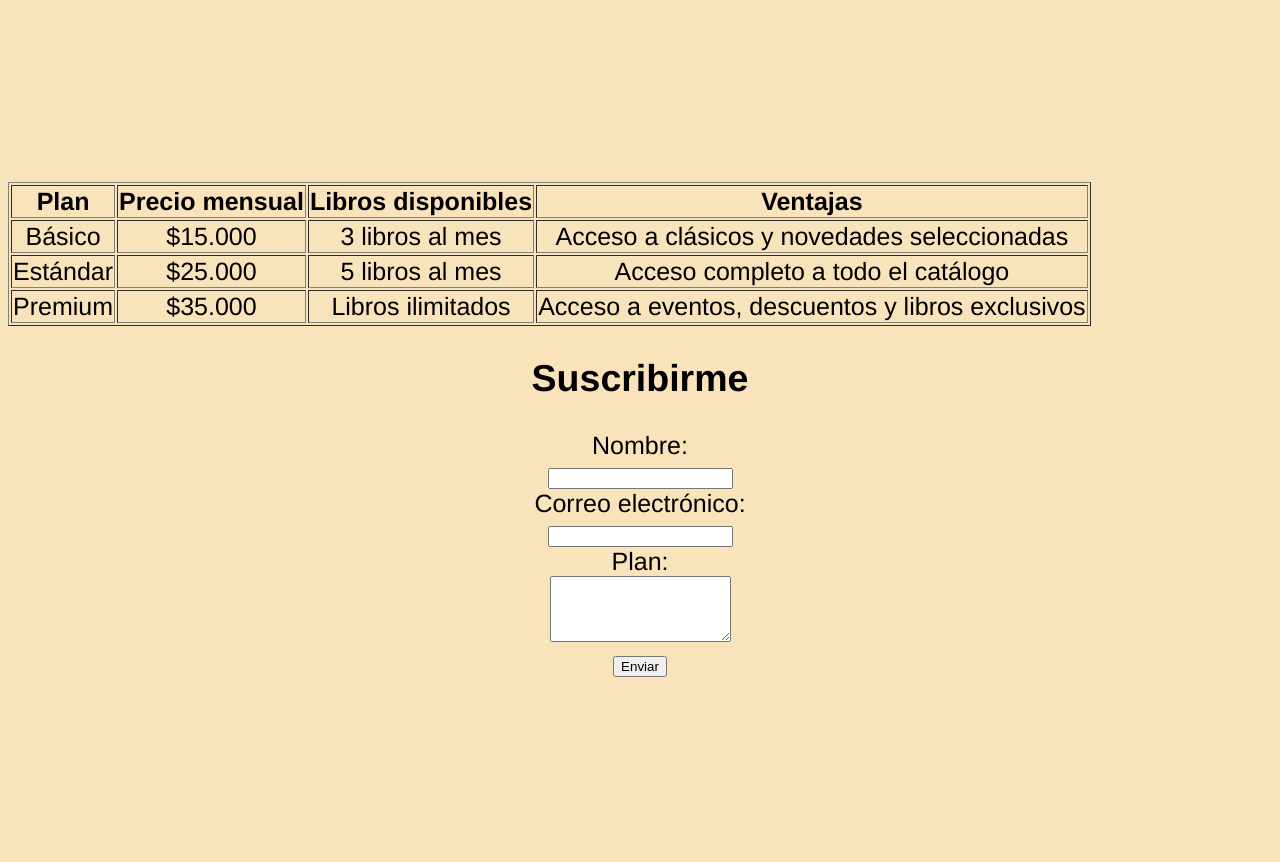
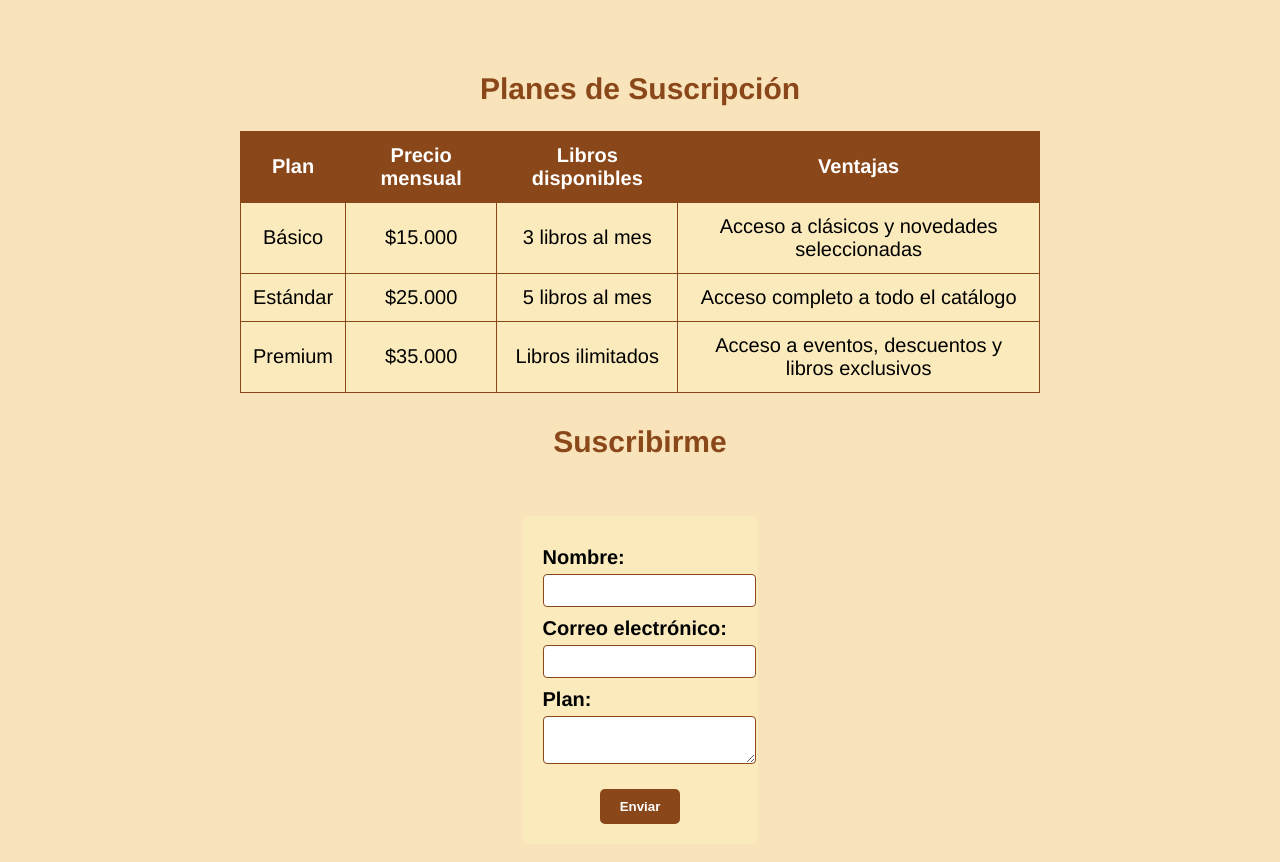
Before and after one commit to TorxxProg/Libreria_prisma, a plain HTML site: page suscripciones.html in a window 1280 px wide. Before the commit the page ends 800 px from the top, so only its background shows below. Drawn offline with Linux system fonts and the light colour scheme.

Commit message:
Actualización de css completo para la página

```diff
--- a/styles.css
+++ b/styles.css
@@ -1,37 +1,172 @@
-.fondoprisma{
+/* ======= ESTILOS GENERALES ======= */
+
+body {
+    background-color: rgba(236, 173, 56, 0.342);
+    font-family: 'Franklin Gothic Medium', 'Arial Narrow', Arial, sans-serif;
+    text-align: center;
+    font-size: 22px;
+    padding: 2rem;
+  }
+
+  /* ======= ENCABEZADOS ======= */
+
+  h1 {
+    color: rgb(203, 123, 18);
+  }
+
+  h2 {
+    color: #8a471a; /* Tono cálido y visible */
+    margin-bottom: 1rem;
+  }
+
+  /* ======= FONDO ESPECÍFICO DE INDEX ======= */
+  .fondoprisma {
     background-image: url(images/libreriaPrisma.png);
-    padding: 2rem 1rem;
-}
-.contemporaneas{
-    background-color:bisque ;
+    background-size: cover;
+    background-position: center;
+    min-height: 100vh;
+  }
+
+  /* ======= LINKS ======= */
+
+  a {
+    color: rgb(251, 235, 188);
+    text-decoration: none;
+    font-weight: bold;
+  }
+
+  a:hover {
+    text-decoration: underline;
+  }
+
+  /* ======= BOTONES ======= */
+
+  .boton {
+    display: inline-block;
+    background-color: #8a471a;
+    color: #fff;
+    padding: 10px 20px;
+    text-decoration: none;
+    border-radius: 5px;
+    font-weight: bold;
+    transition: background-color 0.3s ease;
+    margin-top: 10px;
+  }
+
+  .boton:hover {
+    background-color: #703611;
+  }
+
+  /* ======= TABLAS ======= */
+
+  table {
+    margin: 0 auto;
+    border-collapse: collapse;
+    width: 90%;
+    max-width: 800px;
+    background-color: rgb(251, 235, 188);
+  }
+
+  table th,
+  table td {
+    border: 1px solid #8a471a;
+    padding: 12px;
     text-align: center;
-    font-family: 'Franklin Gothic Medium', 'Arial Narrow', Arial, sans-serif;
+  }
+
+  table th {
+    background-color: #8a471a;
+    color: #fff;
+  }
+
+  /* ======= FORMULARIOS ======= */
+
+  form {
+    margin-top: 2rem;
+    background-color: rgb(251, 235, 188);
+    padding: 20px;
+    border-radius: 8px;
+    display: inline-block;
+    text-align: left;
+  }
+
+  form label {
+    display: block;
+    margin-top: 10px;
+    font-weight: bold;
+  }
+
+  form input,
+  form textarea {
+    width: 100%;
+    padding: 8px;
+    margin-top: 5px;
+    border: 1px solid #8a471a;
+    border-radius: 4px;
+  }
+
+  form button {
+    display: block;
+    margin: 20px auto 0 auto;
+    padding: 10px 20px;
+    background-color: #8a471a;
+    color: #fff;
+    border: none;
+    border-radius: 5px;
+    font-weight: bold;
+    cursor: pointer;
+    transition: background-color 0.3s ease;
+  }
+
+  form button:hover {
+    background-color: #703611;
+  }
+
+  /* ======= SECCIONES DE CATEGORÍAS ======= */
+
+  .contemporaneas,
+  .superacion,
+  .noFiccion,
+  .ficcPopular,
+  .clasicUniversales {
+    background-color: bisque;
+    text-align: center;
     font-size: medium;
-}
-.superacion{
-    background-color:bisque ;
-    text-align: center;
-    font-family: 'Franklin Gothic Medium', 'Arial Narrow', Arial, sans-serif;
-    font-size: medium;
-}
-.noFiccion{
-    background-color:bisque ;
-    text-align: center;
-    font-family: 'Franklin Gothic Medium', 'Arial Narrow', Arial, sans-serif;
-    font-size: medium;
-}
-.ficcPopular{
-    background-color:bisque ;
-    text-align: center;
-    font-family: 'Franklin Gothic Medium', 'Arial Narrow', Arial, sans-serif;
-    font-size: medium;
+    margin: 1rem auto;
+    padding: 1rem;
+    border-radius: 8px;
+    max-width: 800px;
+  }
 
-}.clasicUniversales{
-    background-color:bisque ;
-    text-align: center;
-    font-family: 'Franklin Gothic Medium', 'Arial Narrow', Arial, sans-serif;
-    font-size: medium;
-}
-.noFiccion h2{
+  /* Color específico para h2 en noFiccion */
+  .noFiccion h2 {
     color: rgb(126, 34, 1);
-}
+  }
+
+  /* ======= FOOTER ======= */
+
+  .finalDePag {
+    margin-top: 3rem;
+    color: aliceblue;
+  }
+
+  /* ======= RESPONSIVE ======= */
+
+  @media (max-width: 600px) {
+    body {
+      padding: 1rem;
+      font-size: 18px;
+    }
+
+    table {
+      width: 100%;
+    }
+
+    form {
+      width: 100%;
+    }
+
+    .boton {
+      width: 100%;
+    }
+  }
--- a/suscripciones.html
+++ b/suscripciones.html
@@ -1,28 +1,100 @@
 <!DOCTYPE html>
-<html lang="en">
+<html lang="es">
 <head>
-    <meta charset="UTF-8">
-    <meta name="viewport" content="width=device-width, initial-scale=1.0">
+  <meta charset="UTF-8" />
+  <meta name="viewport" content="width=device-width, initial-scale=1.0" />
+  <title>Planes de Suscripción</title>
+
   <style>
-       body{
-        background-color:rgba(236, 173, 56, 0.342);
+    body {
+      background-color: rgba(236, 173, 56, 0.342);
       text-align: center;
       font-family: 'Franklin Gothic Medium', 'Arial Narrow', Arial, sans-serif;
-        font-size: 25px;
+      font-size: 20px;
+      padding: 2rem;
     }
 
+    table {
+      margin: 0 auto;
+      border-collapse: collapse;
+      width: 90%;
+      max-width: 800px;
+      background-color: rgb(251, 235, 188);
+    }
+
+    th, td {
+      border: 1px solid #8a471a;
+      padding: 12px;
+      text-align: center;
+    }
+
+    th {
+      background-color: #8a471a;
+      color: #fff;
+    }
+
+    h2 {
+      color: #8a471a;
+      margin-top: 2rem;
+    }
+
+    form {
+      margin-top: 2rem;
+      background-color: rgb(251, 235, 188);
+      padding: 20px;
+      border-radius: 8px;
+      display: inline-block;
+      text-align: left;
+    }
+
+    label {
+      display: block;
+      margin-top: 10px;
+      font-weight: bold;
+    }
+
+    input, textarea {
+      width: 100%;
+      padding: 8px;
+      margin-top: 5px;
+      border: 1px solid #8a471a;
+      border-radius: 4px;
+    }
+
+    button {
+      display: block;
+      margin: 20px auto 0 auto;
+      padding: 10px 20px;
+      background-color: #8a471a;
+      color: #fff;
+      border: none;
+      border-radius: 5px;
+      font-weight: bold;
+      cursor: pointer;
+      transition: background-color 0.3s ease;
+    }
+
+    button:hover {
+      background-color: #703611;
+    }
+
+    @media (max-width: 600px) {
+      body {
+        font-size: 18px;
+        padding: 1rem;
+      }
+
+      table {
+        width: 100%;
+      }
+    }
   </style>
-    <title>Catàlogo destacado</title>
 </head>
+
 <body>
   <main>
-        <br>
-        <br>
-        <br>
-        <br>
-        <br>
-        <br>
-        <table border="1">
+    <h2>Planes de Suscripción</h2>
+    <table>
       <thead>
         <tr>
           <th>Plan</th>
@@ -52,20 +124,20 @@
         </tr>
       </tbody>
     </table>
+
     <h2>Suscribirme</h2>
     <form>
-                <label for="nombre">Nombre:</label><br>
-                <input type="text" id="nombre" name="nombre" required><br>
+      <label for="nombre">Nombre:</label>
+      <input type="text" id="nombre" name="nombre" required />
 
-                <label for="email">Correo electrónico:</label><br>
-                <input type="email" id="email" name="email" required><br>
+      <label for="email">Correo electrónico:</label>
+      <input type="email" id="email" name="email" required />
 
-                <label for="Plan">Plan:</label><br>
-                <textarea id="plan" name="mensaje" rows="4" required></textarea><br>
+      <label for="plan">Plan:</label>
+      <textarea id="plan" name="plan" rows="2" required></textarea>
 
       <button type="submit">Enviar</button>
     </form>
-        </section>
   </main>
 </body>
 </html>
```
Also changed, not shown: catalogo.html (+71 -14 lines), index.html (+51 -38 lines). Lines whose indentation alone changed are shown as unchanged.
